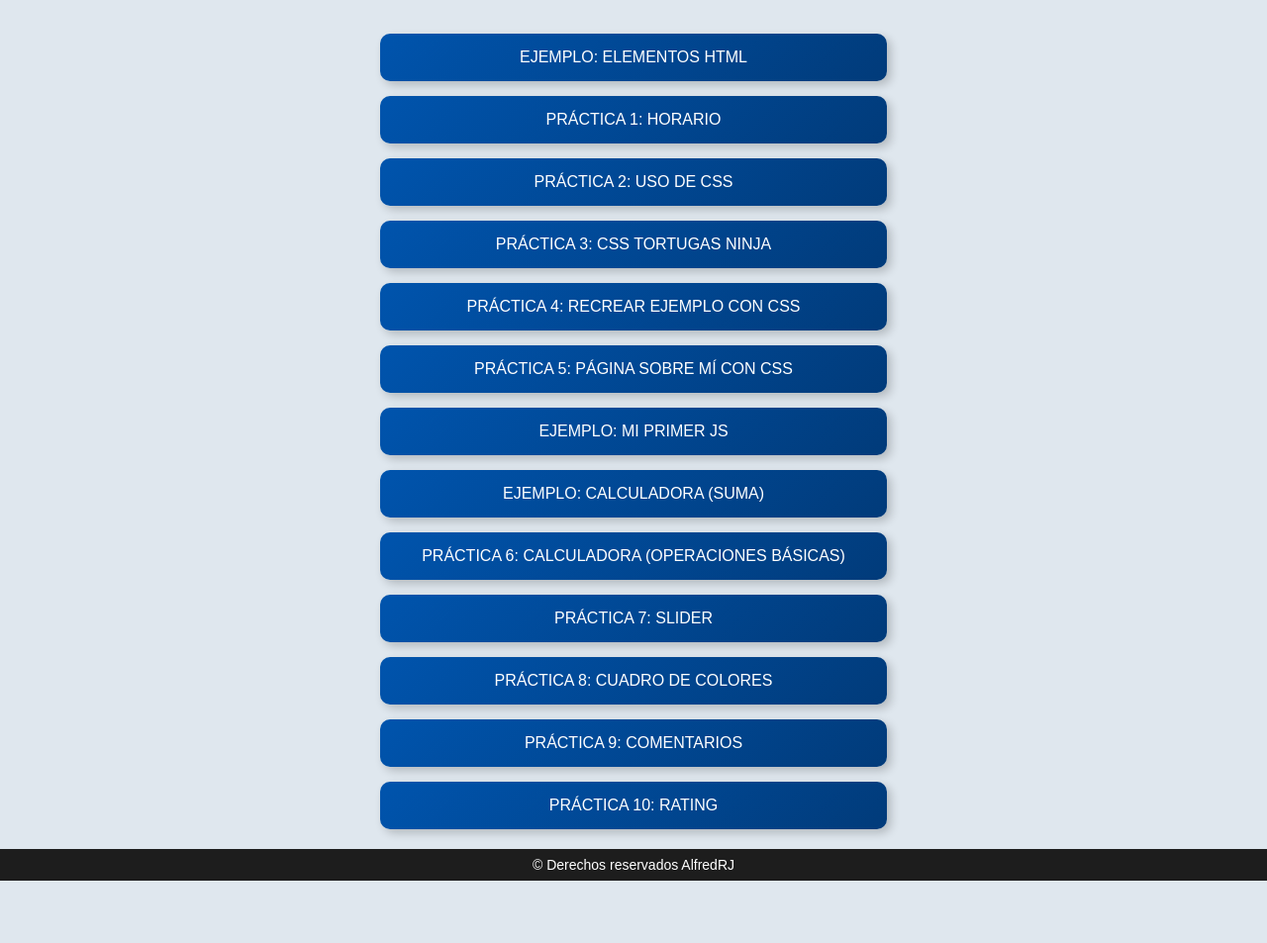
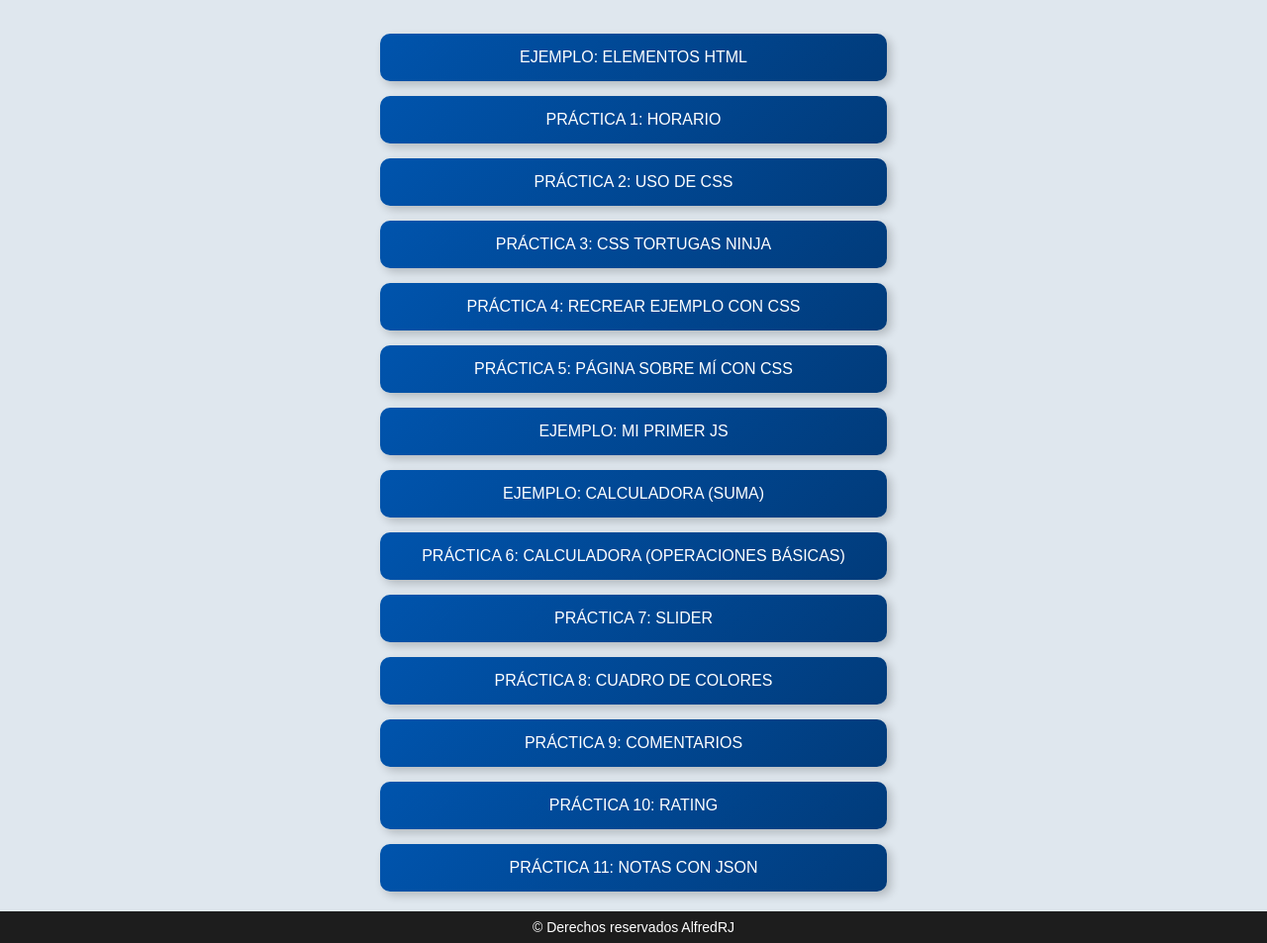
Before and after one commit to AlfreddRJ/Menu-Practicas, a plain HTML site: page index.html in a window 1280 px wide. Shown: the part 79-1032 px from the top of the page at 99% size. Before the commit the page ends 969 px from the top, so only its background shows below. Drawn offline with Linux system fonts and the light colour scheme.

Commit message:
Update index.html

```diff
--- a/index.html
+++ b/index.html
@@ -23,6 +23,7 @@
         <button onclick="location.href='cuadroColores/cuadroColores.html'"> PRÁCTICA 8: CUADRO DE COLORES </button>
         <button onclick="location.href='comentarios/comentarios.html'">PRÁCTICA 9: COMENTARIOS</button>
         <button onclick="location.href='ranking/rating.html'"> PRÁCTICA 10: RATING </button>
+        <button onclick="location.href='practicaJSON/practicaJson.html'"> PRÁCTICA 11: NOTAS CON JSON </button>
     </div>
 
     <footer class="footer">
```
